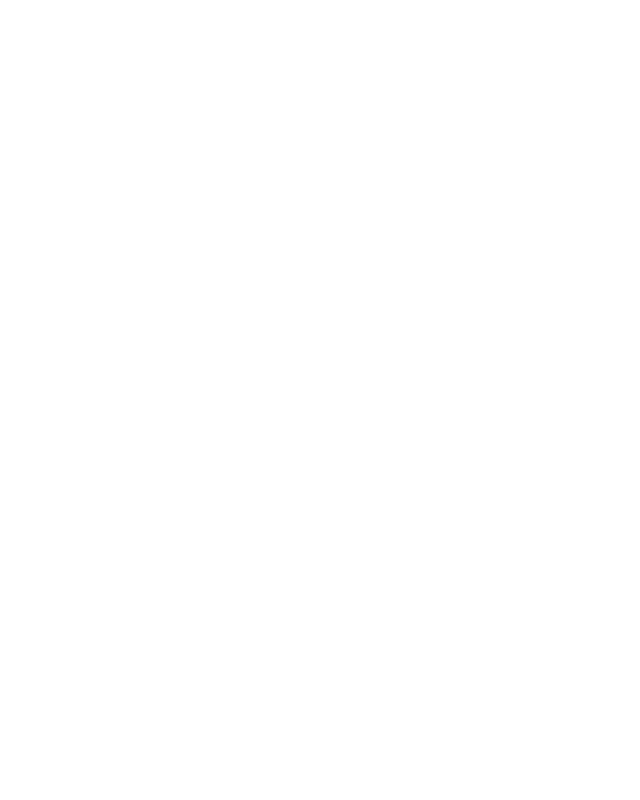
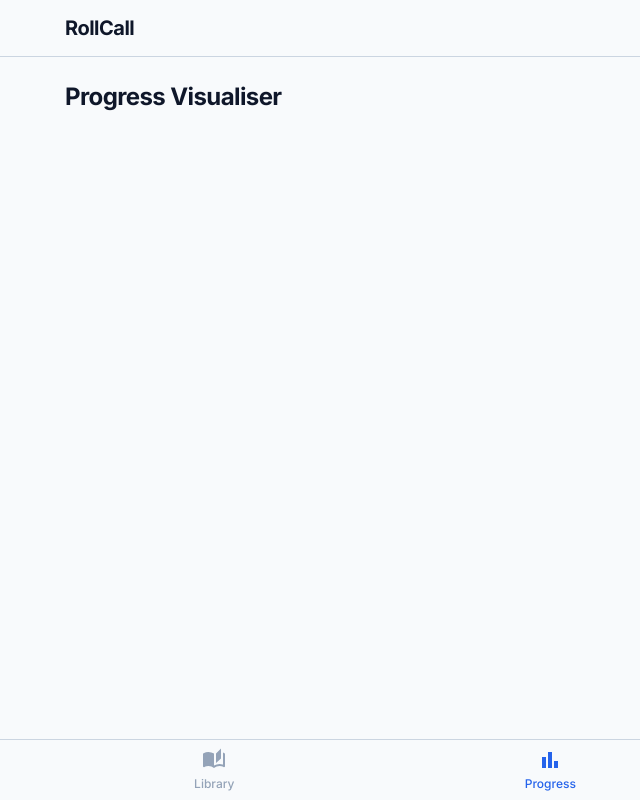
Before and after one commit to VladAnton22/roll-call, a React (Vite) app in the folder frontend/: page /progress in a window 1280 px wide. Before the commit this address had no page. Shown: the whole page, without its empty margins (255-895 px from the left). Built offline with nearby package versions, Linux system fonts and the light colour scheme.

Commit message:
Finished the routing and header + taskbar for all pages

```diff
--- a/frontend/src/App.tsx
+++ b/frontend/src/App.tsx
@@ -1,14 +1,17 @@
 import './index.css';
-import TechniqueLibrary from './components/library/TechniqueLibrary';
-import ProgressVisualiser from './components/progress/ProgressPage';
+import TechniqueLibrary from './components/library/TechniqueLibrary.tsx';
+import ProgressPage from './components/progress/ProgressPage.tsx';
+import Layout from './components/layout/Layout.tsx'
 import { Routes, Route } from 'react-router'
 
 function App() {
     return (
         <>
             <Routes>
-                <Route index element={<TechniqueLibrary />} />
-                <Route path="progress-visualiser" element={<ProgressVisualiser />}/>
+                <Route element={<Layout />}>
+                    <Route index element={<TechniqueLibrary />} />
+                    <Route path="progress" element={<ProgressPage />}/>
+                </Route>
             </Routes>
         </>
     )
--- /dev/null
+++ b/frontend/src/components/layout/AppHeader.tsx
@@ -0,0 +1,9 @@
+export default function AppHeader() {
+  return (
+    <header className="sticky top-0 z-30 bg-surface-base/80 backdrop-blur-md border-b border-chrome">
+      <div className="max-w-2xl mx-auto px-4 h-14 flex items-center">
+        <span className="font-black text-content-primary tracking-tight text-xl">RollCall</span>
+      </div>
+    </header>
+  );
+}
--- /dev/null
+++ b/frontend/src/components/layout/BottomNav.tsx
@@ -0,0 +1,39 @@
+import { NavLink } from "react-router";
+
+function LibraryIcon() {
+  return (
+    <svg xmlns="http://www.w3.org/2000/svg" className="w-6 h-6" viewBox="0 -960 960 960" fill="currentColor">
+        <path d="M480-160q-48-38-104-59t-116-21q-42 0-82.5 11T100-198q-21 11-40.5-1T40-234v-482q0-11 5.5-21T62-752q46-24 96-36t102-12q58 0 113.5 15T480-740v484q51-32 107-48t113-16q36 0 70.5 6t69.5 18v-480q15 5 29.5 10.5T898-752q11 5 16.5 15t5.5 21v482q0 23-19.5 35t-40.5 1q-37-20-77.5-31T700-240q-60 0-116 21t-104 59Zm80-200v-380l200-200v400L560-360Z"/>
+    </svg>
+  );
+}
+
+
+function ProgressIcon() {
+  return (
+    <svg xmlns="http://www.w3.org/2000/svg" className="w-6 h-6" viewBox="0 -960 960 960" fill="currentColor">
+        <path d="M640-160v-280h160v280H640Zm-240 0v-640h160v640H400Zm-240 0v-440h160v440H160Z"/>
+    </svg>
+  );
+}
+
+export default function BottomNav() {
+    const base = "flex flex-col items-center gap-1 text-xs font-medium transition-colors py-2 px-6";
+    const active = "text-brand-text";
+    const inactive = "text-content-subtle hover:text-content-muted";
+
+    return (
+        <nav className="fixed bottom-0 left-0 right-0 z-30 bg-surface-base/80 backdrop-blur-md border-t border-chrome">
+            <div className="max-w-2xl mx-auto flex justify-around">
+                <NavLink to="/" end className={({ isActive }) => `${base} ${isActive ? active : inactive}`}>
+                    <LibraryIcon />
+                    Library
+                </NavLink>
+                <NavLink to="/progress" className={({ isActive }) => `${base} ${isActive ? active : inactive}`}>
+                    <ProgressIcon />
+                    Progress
+                </NavLink>
+            </div>
+        </nav>
+    )
+}
--- /dev/null
+++ b/frontend/src/components/layout/Layout.tsx
@@ -0,0 +1,13 @@
+import { Outlet } from "react-router";
+import AppHeader from "./AppHeader.tsx";
+import BottomNav from "./BottomNav.tsx";
+
+export default function Layout() {
+    return (
+        <div className="min-h-screen bg-surface-base text-content-primary">
+            <AppHeader />
+            <Outlet />
+            <BottomNav />
+        </div>
+    );
+}
--- a/frontend/src/components/library/RatingScale.tsx
+++ b/frontend/src/components/library/RatingScale.tsx
@@ -9,7 +9,7 @@
 };
 
 const RATING_SELECTED: Record<number, string> = {
-  1: "bg-rating-1-selected border-rating-1-selected-border text-white ring-2 ring-rating-1-selected-ring",
+  1: "bg-rating-1-selected border-rating-1-selected-border text-rating-1-text ring-2 ring-rating-1-selected-ring",
   2: "bg-rating-2-selected border-rating-2-selected-border text-white ring-2 ring-rating-2-selected-ring",
   3: "bg-rating-3-selected border-rating-3-selected-border text-white ring-2 ring-rating-3-selected-ring",
   4: "bg-rating-4-selected border-rating-4-selected-border text-white ring-2 ring-rating-4-selected-ring",
--- a/frontend/src/components/library/TechniqueLibraryHeader.tsx
+++ b/frontend/src/components/library/TechniqueLibraryHeader.tsx
@@ -3,12 +3,18 @@
   total: number;
 }
 
-export default function TechniqueLibraryHeader({ ratedCount, total }: TechniqueLibraryHeaderProps) {
+export default function TechniqueLibraryHeader({
+  ratedCount,
+  total,
+}: TechniqueLibraryHeaderProps) {
   return (
-    <header className="sticky top-0 z-30 bg-surface-base/80 backdrop-blur-md border-b border-chrome">
-      <div className="max-w-2xl mx-auto px-4 h-14 flex items-center justify-between gap-4">
-        <span className="font-black text-content-primary tracking-tight text-lg">RollCall</span>
-
+    <div className="mb-6 px-2 mx-auto">
+      <div className="max-w-2xl mb-2 mx-auto h-14 flex items-center justify-between gap-4">
+        <div>
+          <h1 className="text-2xl font-black tracking-tight text-content-primary mb-1">
+            Technique Library
+          </h1>
+        </div>
         <div className="flex items-center gap-2 bg-surface-elevated border border-chrome-strong rounded-full px-3 py-1.5">
           <div className="w-20 h-1.5 bg-chrome rounded-full overflow-hidden">
             <div
@@ -21,6 +27,10 @@
           </span>
         </div>
       </div>
-    </header>
+      <p className="text-sm text-content-subtle">
+        Tap any technique to rate it. Score = Rating (1-5) + Confidence
+        (L/M/H).
+      </p>
+    </div>
   );
 }
--- a/frontend/src/components/progress/ProgressPage.tsx
+++ b/frontend/src/components/progress/ProgressPage.tsx
@@ -1,11 +1,9 @@
-export default function ProgressVisualiser() {
+export default function ProgressPage() {
     return (
-        <div className="min-h-screen bg-surface-base text-content-primary">
             <main className="max-w-2xl mx-auto px-4 pb-24 pt-6 space-y-3">
                 <div className="mb-6">
                     <h1 className="text-2xl font-black tracking-tight text-content-primary mb-1">Progress Visualiser</h1>
                 </div>
             </main>
-        </div>
     )
 }
--- a/frontend/src/index.css
+++ b/frontend/src/index.css
@@ -1,66 +1,93 @@
+@import url('https://fonts.googleapis.com/css2?family=Inter:wght@400;500;600;700&display=swap');
+@import url('https://fonts.googleapis.com/css2?family=JetBrains+Mono:wght@400;500&display=swap');
 @import "tailwindcss";
 
+
 @theme {
-  --color-surface-base: #030712;
-  --color-surface-card: rgba(17, 24, 39, 0.5);
-  --color-surface-elevated: #111827;
-  --color-surface-input: #111827;
-  --color-surface-hover: rgba(31, 41, 55, 0.4);
+  /* Surfaces */
+  --color-surface-base: #f8fafc;
+  --color-surface-card: #ffffff;
+  --color-surface-elevated: #ffffff;
+  --color-surface-input: #ffffff;
+  --color-surface-hover: #f1f5f9;
 
-  --color-chrome: #1f2937;
-  --color-chrome-strong: #374151;
+  /* Borders / chrome */
+  --color-chrome: #cbd5e1;
+  --color-chrome-strong: #94a3b8;
 
-  --color-content-primary: #ffffff;
-  --color-content-secondary: #e5e7eb;
-  --color-content-muted: #9ca3af;
-  --color-content-subtle: #6b7280;
-  --color-content-faint: #4b5563;
+  /* Text */
+  --color-content-primary: #0f172a;
+  --color-content-secondary: #334155;
+  --color-content-muted: #64748b;
+  --color-content-subtle: #94a3b8;
+  --color-content-faint: #cbd5e1;
 
-  --color-brand: #4f46e5;
-  --color-brand-hover: #6366f1;
-  --color-brand-border: #818cf8;
-  --color-brand-text: #818cf8;
-  --color-brand-subtle: #6366f1;
-  --color-brand-shadow: rgba(49, 46, 129, 0.5);
+  /* Brand */
+  --color-brand: #2563eb;
+  --color-brand-hover: #1d4ed8;
+  --color-brand-border: #3b82f6;
+  --color-brand-text: #2563eb;
+  --color-brand-subtle: #60a5fa;
+  --color-brand-shadow: rgba(37, 99, 235, 0.2);
 
-  /* Rating levels — idle */
-  --color-rating-1: rgba(127, 29, 29, 0.6);
-  --color-rating-1-border: #b91c1c;
-  --color-rating-1-text: #fca5a5;
-  --color-rating-1-hover: rgba(153, 27, 27, 0.7);
-  --color-rating-1-selected: #b91c1c;
-  --color-rating-1-selected-border: #f87171;
-  --color-rating-1-selected-ring: #f87171;
+  /* White Belt */
+  --color-rating-1: #f8fafc;
+  --color-rating-1-border: #cbd5e1;
+  --color-rating-1-text: #334155;
+  --color-rating-1-hover: #f1f5f9;
+  --color-rating-1-selected: #ffffff;
+  --color-rating-1-selected-border: #94a3b8;
+  --color-rating-1-selected-ring: #cbd5e1;
 
-  --color-rating-2: rgba(124, 45, 18, 0.6);
-  --color-rating-2-border: #c2410c;
-  --color-rating-2-text: #fdba74;
-  --color-rating-2-hover: rgba(154, 52, 18, 0.7);
-  --color-rating-2-selected: #c2410c;
-  --color-rating-2-selected-border: #fb923c;
-  --color-rating-2-selected-ring: #fb923c;
+  /* Blue Belt */
+  --color-rating-2: #dbeafe;
+  --color-rating-2-border: #3b82f6;
+  --color-rating-2-text: #1e3a8a;
+  --color-rating-2-hover: #bfdbfe;
+  --color-rating-2-selected: #2563eb;
+  --color-rating-2-selected-border: #1d4ed8;
+  --color-rating-2-selected-ring: #60a5fa;
 
-  --color-rating-3: rgba(113, 63, 18, 0.6);
-  --color-rating-3-border: #a16207;
-  --color-rating-3-text: #fde047;
-  --color-rating-3-hover: rgba(133, 77, 14, 0.7);
-  --color-rating-3-selected: #a16207;
-  --color-rating-3-selected-border: #facc15;
-  --color-rating-3-selected-ring: #facc15;
+  /* Purple Belt */
+  --color-rating-3: #ede9fe;
+  --color-rating-3-border: #8b5cf6;
+  --color-rating-3-text: #5b21b6;
+  --color-rating-3-hover: #ddd6fe;
+  --color-rating-3-selected: #7c3aed;
+  --color-rating-3-selected-border: #6d28d9;
+  --color-rating-3-selected-ring: #a78bfa;
 
-  --color-rating-4: rgba(6, 59, 34, 0.6);
-  --color-rating-4-border: #047857;
-  --color-rating-4-text: #6ee7b7;
-  --color-rating-4-hover: rgba(6, 78, 59, 0.7);
-  --color-rating-4-selected: #047857;
-  --color-rating-4-selected-border: #34d399;
-  --color-rating-4-selected-ring: #34d399;
+  /* Brown Belt */
+  --color-rating-4: #f5e1d4;
+  --color-rating-4-border: #92400e;
+  --color-rating-4-text: #78350f;
+  --color-rating-4-hover: #edd5c4;
+  --color-rating-4-selected: #92400e;
+  --color-rating-4-selected-border: #78350f;
+  --color-rating-4-selected-ring: #b45309;
 
-  --color-rating-5: rgba(8, 51, 68, 0.6);
-  --color-rating-5-border: #0e7490;
-  --color-rating-5-text: #67e8f9;
-  --color-rating-5-hover: rgba(21, 94, 117, 0.7);
-  --color-rating-5-selected: #0e7490;
-  --color-rating-5-selected-border: #22d3ee;
-  --color-rating-5-selected-ring: #22d3ee;
+  /* Black Belt */
+  --color-rating-5: #e5e7eb;
+  --color-rating-5-border: #111827;
+  --color-rating-5-text: #111827;
+  --color-rating-5-hover: #d1d5db;
+  --color-rating-5-selected: #111827;
+  --color-rating-5-selected-border: #000000;
+  --color-rating-5-selected-ring: #374151;
+
+  /* Fonts */
+  --font-sans: "Inter", sans-serif;
+  --font-heading: "Inter", sans-serif;
+  --font-mono: "JetBrains Mono", monospace;
 }
+
+body {
+  font-family: var(--font-sans);
+}
+
+h1,
+h2,
+h3,
+h4 {
+  font-family: var(--font-heading);
+}
```
Also changed, not shown: frontend/src/components/library/TechniqueLibrary.tsx (+7 -13 lines).
